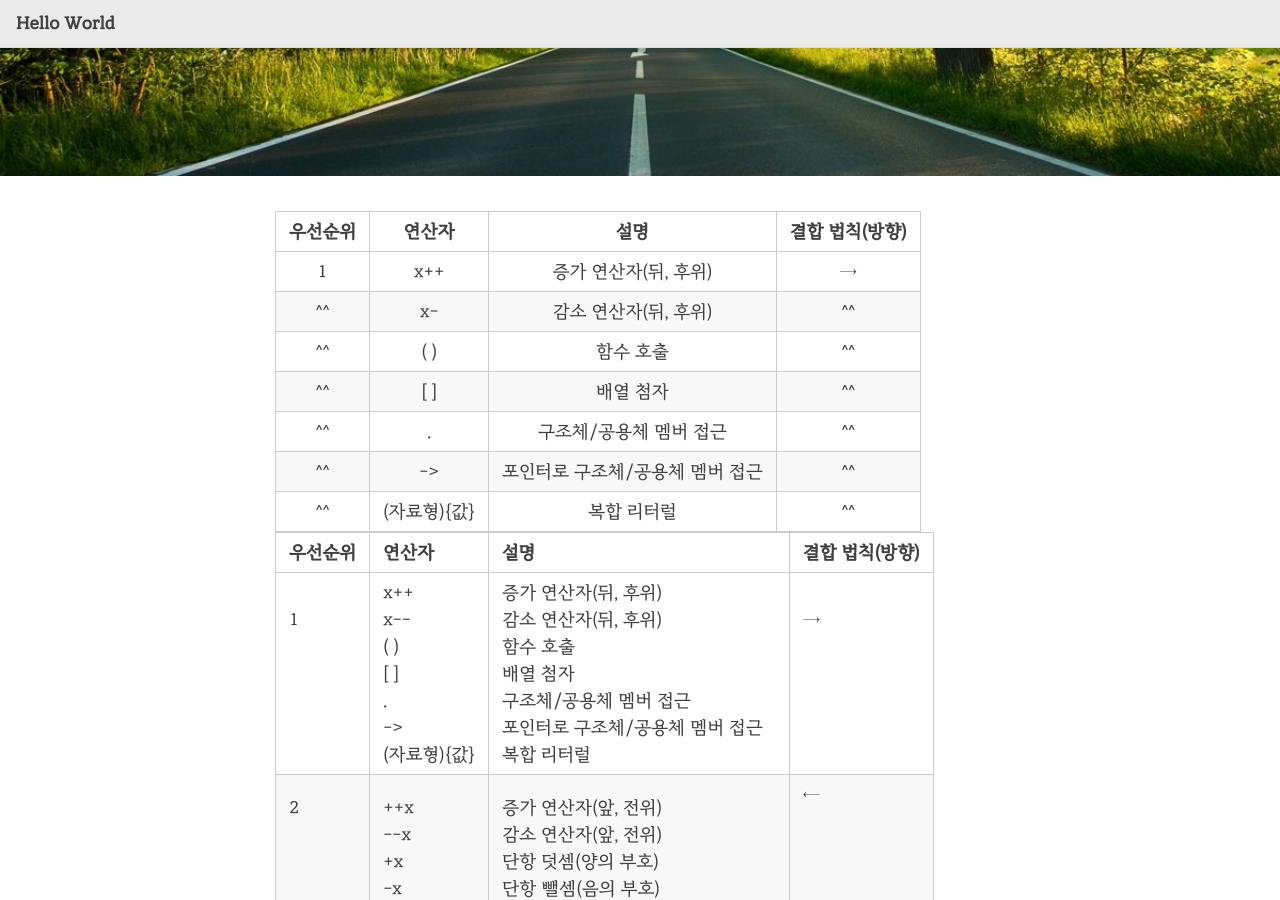
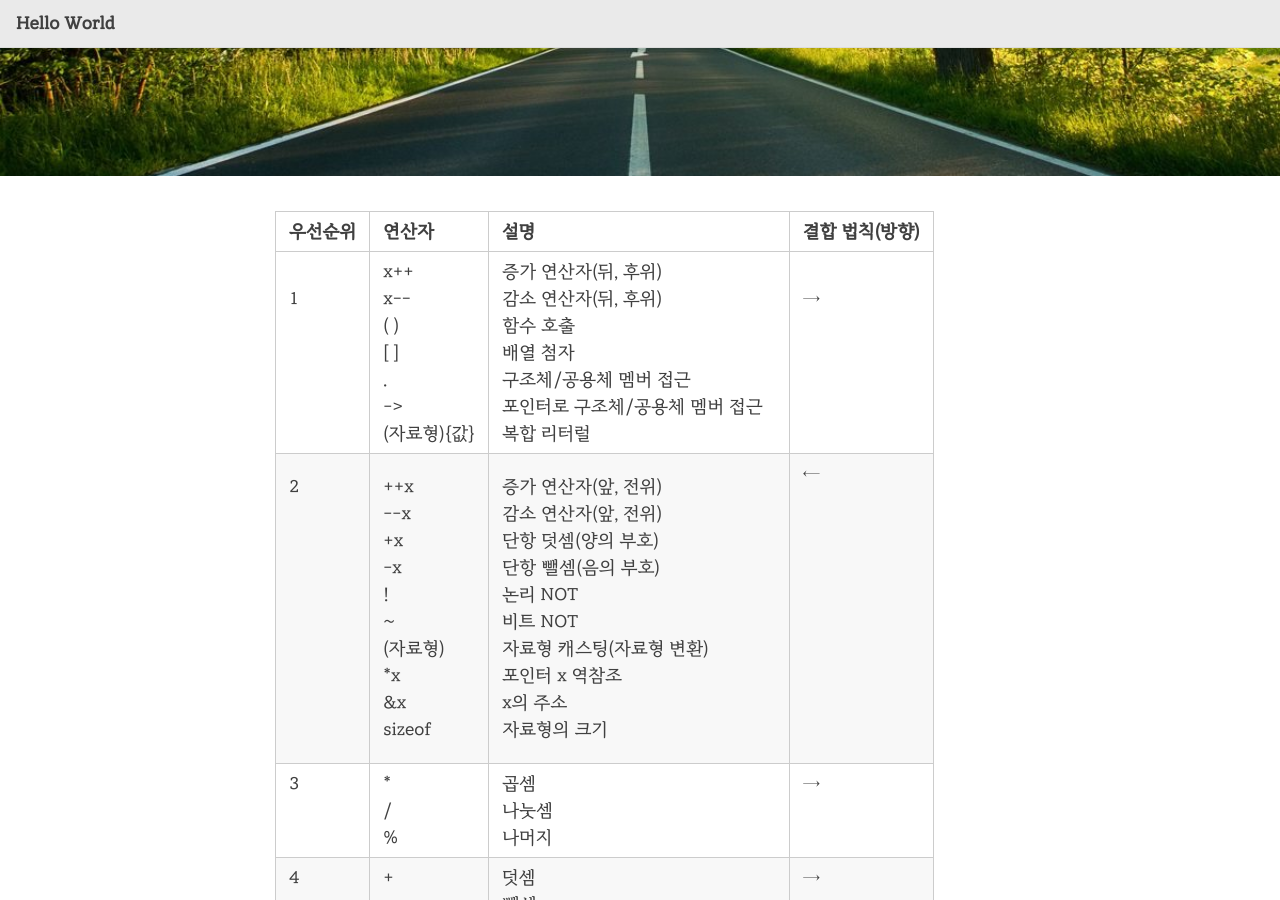
Before and after one commit to 1stGugu/1stGugu.github.io, a Jekyll site: the page built from _posts/2021-06-03-operators.md, in a window 1280 px wide and 900 px high, scrolled down 367 px. Built offline with Jekyll 4.4.1, drawn with Linux system fonts in a browser that asks for light colours; nearby versions of some CDN libraries.

Commit message:
Update 2021-06-03-operators.md

```diff
--- a/_posts/2021-06-03-operators.md
+++ b/_posts/2021-06-03-operators.md
@@ -8,68 +8,58 @@ tags: [DEV, C]
 comments: true
 ---
 
-| 우선순위 | 연산자 | 설명 | 결합 법칙(방향) |
-|:---:|:---:|:---:|:---:|
-| 1 | x++ | 증가 연산자(뒤, 후위) | → |
-| ^^ | x-- | 감소 연산자(뒤, 후위) | ^^ |
-| ^^ | ( ) | 함수 호출 | ^^ |
-| ^^ | [ ] | 배열 첨자 | ^^ |
-| ^^ | . | 구조체/공용체 멤버 접근 | ^^ |
-| ^^ | -> | 포인터로 구조체/공용체 멤버 접근 | ^^ |
-| ^^ | (자료형){값} | 복합 리터럴 | ^^ |
-
 <table>
     <thead>
       <tr>
         <th>우선순위</th>
         <th>연산자</th>
-        <th id="yui_3_17_2_1_1622686702768_58">설명</th>
+        <th>설명</th>
         <th>결합 법칙(방향)</th>
       </tr>
     </thead>
-    <tbody id="yui_3_17_2_1_1622686702768_30">
-      <tr id="yui_3_17_2_1_1622686702768_61">
+    <tbody>
+      <tr>
         <td>1<br><br><br><br><br></td>
-        <td id="yui_3_17_2_1_1622686702768_60"><span class="cdio-codei">x++<br>x--<br>( )<br>[ ]<br>.<br>-&gt;<br>(자료형){값}</span></td>
-        <td id="yui_3_17_2_1_1622686702768_62"><span class="cdio-codei" id="yui_3_17_2_1_1622686702768_84">증가 연산자(뒤, 후위)<br>감소 연산자(뒤, 후위)<br>함수 호출<br>배열 첨자<br>구조체/공용체 멤버 접근<br>포인터로 구조체/공용체 멤버 접근<br>복합 리터럴</span></td>
-        <td id="yui_3_17_2_1_1622686702768_63">→<br><br><br><br><br></td>
+        <td><span class="cdio-codei">x++<br>x--<br>( )<br>[ ]<br>.<br>-&gt;<br>(자료형){값}</span></td>
+        <td><span class="cdio-codei" >증가 연산자(뒤, 후위)<br>감소 연산자(뒤, 후위)<br>함수 호출<br>배열 첨자<br>구조체/공용체 멤버 접근<br>포인터로 구조체/공용체 멤버 접근<br>복합 리터럴</span></td>
+        <td>→<br><br><br><br><br></td>
       </tr>
-      <tr id="yui_3_17_2_1_1622686702768_40">
-        <td id="yui_3_17_2_1_1622686702768_83">2<br><br><br><br><br><br><br><br><br><br></td>
-        <td id="yui_3_17_2_1_1622686702768_53"><span class="cdio-codei">++x<br>--x<br>+x<br>-x<br>!<br>~<br>(자료형)<br>*x<br>&amp;x<br>sizeof</span></td>
-        <td id="yui_3_17_2_1_1622686702768_39"><span class="cdio-codei">증가 연산자(앞, 전위)<br>감소 연산자(앞, 전위)<br>단항 덧셈(양의 부호)<br>단항 뺄셈(음의 부호)<br>
+      <tr>
+        <td id>2<br><br><br><br><br><br><br><br><br><br></td>
+        <td id><span class="cdio-codei">++x<br>--x<br>+x<br>-x<br>!<br>~<br>(자료형)<br>*x<br>&amp;x<br>sizeof</span></td>
+        <td><span class="cdio-codei">증가 연산자(앞, 전위)<br>감소 연산자(앞, 전위)<br>단항 덧셈(양의 부호)<br>단항 뺄셈(음의 부호)<br>
         논리 NOT<br>비트 NOT<br>자료형 캐스팅(자료형 변환)<br>포인터 x 역참조<br>x의 주소<br>자료형의 크기</span><br></td>
-        <td id="yui_3_17_2_1_1622686702768_68">←<br><br><br><br><br><br><br><br><br><br><br></td>
+        <td>←<br><br><br><br><br><br><br><br><br><br><br></td>
       </tr>
-      <tr id="yui_3_17_2_1_1622686702768_66">
+      <tr>
         <td>3<br><br><br></td>
-        <td id="yui_3_17_2_1_1622686702768_67"><span class="cdio-codei">*<br>/<br>%</span></td>
-        <td id="yui_3_17_2_1_1622686702768_65"><span class="cdio-codei" id="yui_3_17_2_1_1622686702768_64">곱셈<br>나눗셈<br>나머지</span></td>
-        <td id="yui_3_17_2_1_1622686702768_71">→<br><br><br></td>
+        <td><span class="cdio-codei">*<br>/<br>%</span></td>
+        <td><span class="cdio-codei">곱셈<br>나눗셈<br>나머지</span></td>
+        <td>→<br><br><br></td>
       </tr>
-      <tr id="yui_3_17_2_1_1622686702768_70">
+      <tr>
         <td>4<br><br></td>
-        <td id="yui_3_17_2_1_1622686702768_69"><span class="cdio-codei">+<br>-</span></td>
-        <td id="yui_3_17_2_1_1622686702768_72"><span class="cdio-codei">덧셈<br>뺄셈</span></td>
-        <td id="yui_3_17_2_1_1622686702768_73">→<br><br></td>
+        <td><span class="cdio-codei">+<br>-</span></td>
+        <td><span class="cdio-codei">덧셈<br>뺄셈</span></td>
+        <td>→<br><br></td>
       </tr>
-      <tr id="yui_3_17_2_1_1622686702768_44">
+      <tr>
         <td>5<br><br></td>
-        <td id="yui_3_17_2_1_1622686702768_74"><span class="cdio-codei">&lt;&lt;<br>&gt;&gt;</span></td>
-        <td id="yui_3_17_2_1_1622686702768_45"><span class="cdio-codei">비트를 왼쪽으로 시프트<br>비트를 오른쪽으로 시프트</span></td>
-        <td id="yui_3_17_2_1_1622686702768_75">→<br><br></td>
+        <td><span class="cdio-codei">&lt;&lt;<br>&gt;&gt;</span></td>
+        <td><span class="cdio-codei">비트를 왼쪽으로 시프트<br>비트를 오른쪽으로 시프트</span></td>
+        <td>→<br><br></td>
       </tr>
-      <tr id="yui_3_17_2_1_1622686702768_47">
-        <td id="yui_3_17_2_1_1622686702768_59">6<br><br><br><br></td>
-        <td id="yui_3_17_2_1_1622686702768_76"><span class="cdio-codei">&lt;<br>&lt;=<br>&gt;<br>&gt;=</span></td>
-        <td id="yui_3_17_2_1_1622686702768_46"><span class="cdio-codei">작음<br>작거나 같음<br>큼<br>크거나 같음</span></td>
-        <td id="yui_3_17_2_1_1622686702768_77">→<br><br><br><br></td>
+      <tr>
+        <td>6<br><br><br><br></td>
+        <td><span class="cdio-codei">&lt;<br>&lt;=<br>&gt;<br>&gt;=</span></td>
+        <td><span class="cdio-codei">작음<br>작거나 같음<br>큼<br>크거나 같음</span></td>
+        <td>→<br><br><br><br></td>
       </tr>
-      <tr id="yui_3_17_2_1_1622686702768_49">
+      <tr>
         <td>7<br><br></td>
-        <td id="yui_3_17_2_1_1622686702768_78"><span class="cdio-codei">==<br>!=</span></td>
-        <td id="yui_3_17_2_1_1622686702768_50"><span class="cdio-codei">같음<br>다름</span></td>
-        <td id="yui_3_17_2_1_1622686702768_48">→<br><br></td>
+        <td><span class="cdio-codei">==<br>!=</span></td>
+        <td><span class="cdio-codei">같음<br>다름</span></td>
+        <td>→<br><br></td>
       </tr>
       <tr>
         <td>8</td>
@@ -77,10 +67,10 @@ comments: true
         <td><span class="cdio-codei">비트 AND</span></td>
         <td>→</td>
       </tr>
-      <tr id="yui_3_17_2_1_1622686702768_52">
+      <tr>
         <td>9</td>
         <td><span class="cdio-codei">^</span></td>
-        <td id="yui_3_17_2_1_1622686702768_51"><span class="cdio-codei">비트 XOR</span></td>
+        <td><span class="cdio-codei">비트 XOR</span></td>
         <td>→</td>
       </tr>
       <tr>
@@ -89,10 +79,10 @@ comments: true
         <td><span class="cdio-codei">비트 OR</span></td>
         <td>→</td>
       </tr>
-      <tr id="yui_3_17_2_1_1622686702768_57">
+      <tr>
         <td>11</td>
         <td><span class="cdio-codei">&amp;&amp;</span></td>
-        <td id="yui_3_17_2_1_1622686702768_56"><span class="cdio-codei">논리 AND</span></td>
+        <td><span class="cdio-codei">논리 AND</span></td>
         <td>→</td>
       </tr>
       <tr>
@@ -107,17 +97,17 @@ comments: true
         <td><span class="cdio-codei">삼항 연산자</span></td>
         <td>←</td>
       </tr>
-      <tr id="yui_3_17_2_1_1622686702768_80">
+      <tr>
         <td>14<br><br><br><br><br><br><br><br><br><br><br><br></td>
         <td><span class="cdio-codei"><span class="cdio-codei">=<br>+=<br>-=<br>*=<br>/=<br>%=<br>&lt;&lt;=<br>&gt;&gt;=<br>&amp;=<br>^=<br>|=</span><br></span></td>
-        <td id="yui_3_17_2_1_1622686702768_79"><span class="cdio-codei">할당<br>덧셈 후 할당<br>뺄셈 후 할당<br>곱셈 후 할당<br>나눗셈 후 할당<br>나머지 연산 후 할당<br>비트를 왼쪽으로 시프트한 후 할당<br>비트를 오른쪽으로 시프트한 후 할당<br>비트 AND 연산 후 할당<br>비트 XOR 연산 후 할당<br>비트 OR 연산 후 할당</span><br></td>
+        <td><span class="cdio-codei">할당<br>덧셈 후 할당<br>뺄셈 후 할당<br>곱셈 후 할당<br>나눗셈 후 할당<br>나머지 연산 후 할당<br>비트를 왼쪽으로 시프트한 후 할당<br>비트를 오른쪽으로 시프트한 후 할당<br>비트 AND 연산 후 할당<br>비트 XOR 연산 후 할당<br>비트 OR 연산 후 할당</span><br></td>
         <td>←<br><br><br><br><br><br><br><br><br><br><br><br></td>
       </tr>
-      <tr id="yui_3_17_2_1_1622686702768_82">
+      <tr>
         <td>15</td>
         <td><span class="cdio-codei">,</span></td>
         <td><span class="cdio-codei">쉼표(콤마) 연산자</span></td>
-        <td id="yui_3_17_2_1_1622686702768_81">→</td>
+        <td>→</td>
       </tr>
     </tbody>
   </table>
```
